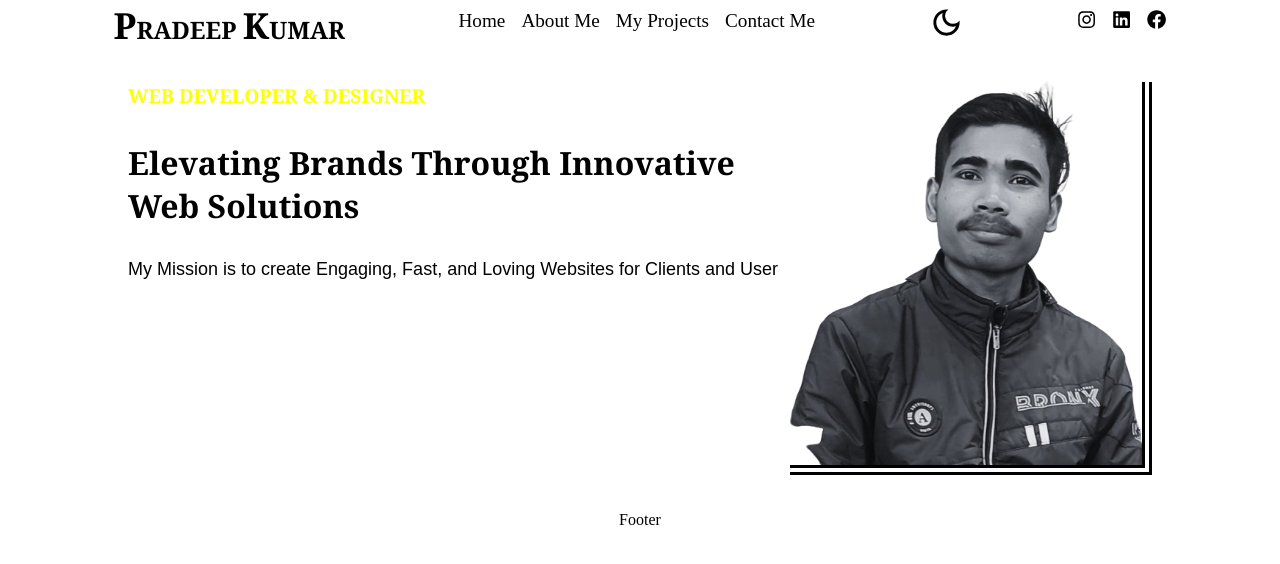
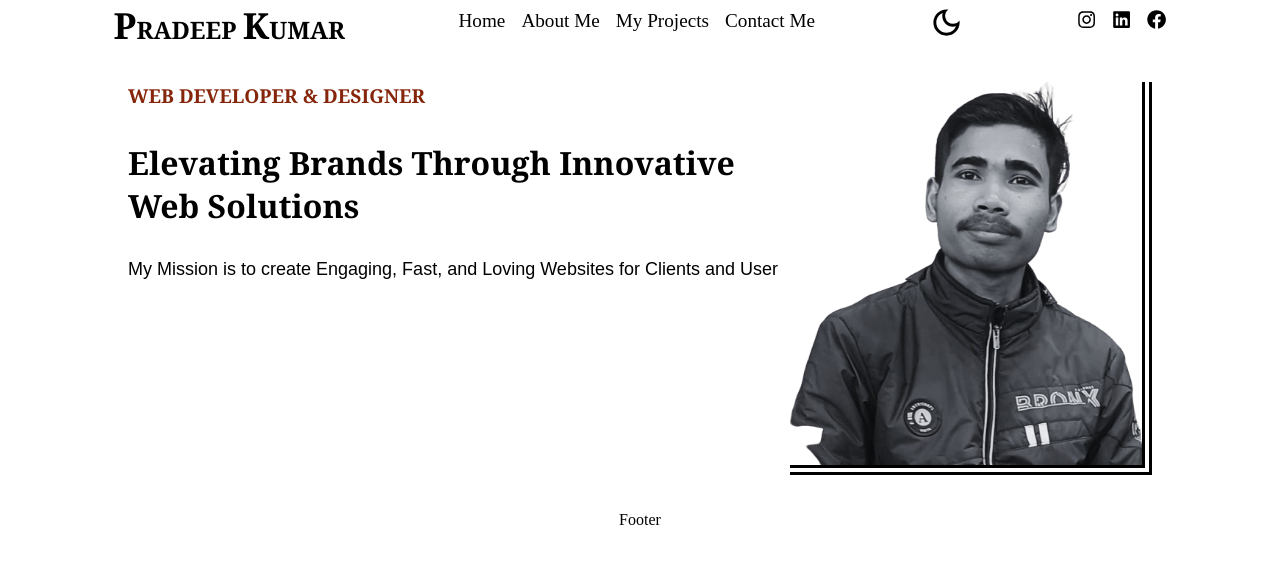
Before and after one commit to pradeepkumar-es/my-portfolio, a React (Vite) app: page / in a window 1280 px wide. Shown: the top 564 px of the page. Built offline with nearby package versions, Linux system fonts and the light colour scheme.

Commit message:
sub-head-color

```diff
--- a/src/App.css
+++ b/src/App.css
@@ -9,12 +9,14 @@
     --main-h1-color:black;
     --text-color:black;
     --icon-color:black;
+    --sub-heading-color:rgb(133, 38, 10);
 }
 .dark-Mode{
     --bg-color:#070122;
     --main-h1-color:white;
     --text-color:white;
     --icon-color:white;
+    --sub-heading-color:yellow;
 }
 h1,p,h2{
     color: var(--main-h1-color);
--- a/src/css/home.css
+++ b/src/css/home.css
@@ -16,7 +16,7 @@
     border-right: double 10px var(--text-color);
 }
 .introduction h3{
-    color: yellow;
+    color:var(--sub-heading-color);
     font-size:larger;
     margin-bottom: 2rem;
     font-family:Georgia, 'Times New Roman', Times, serif;
```
